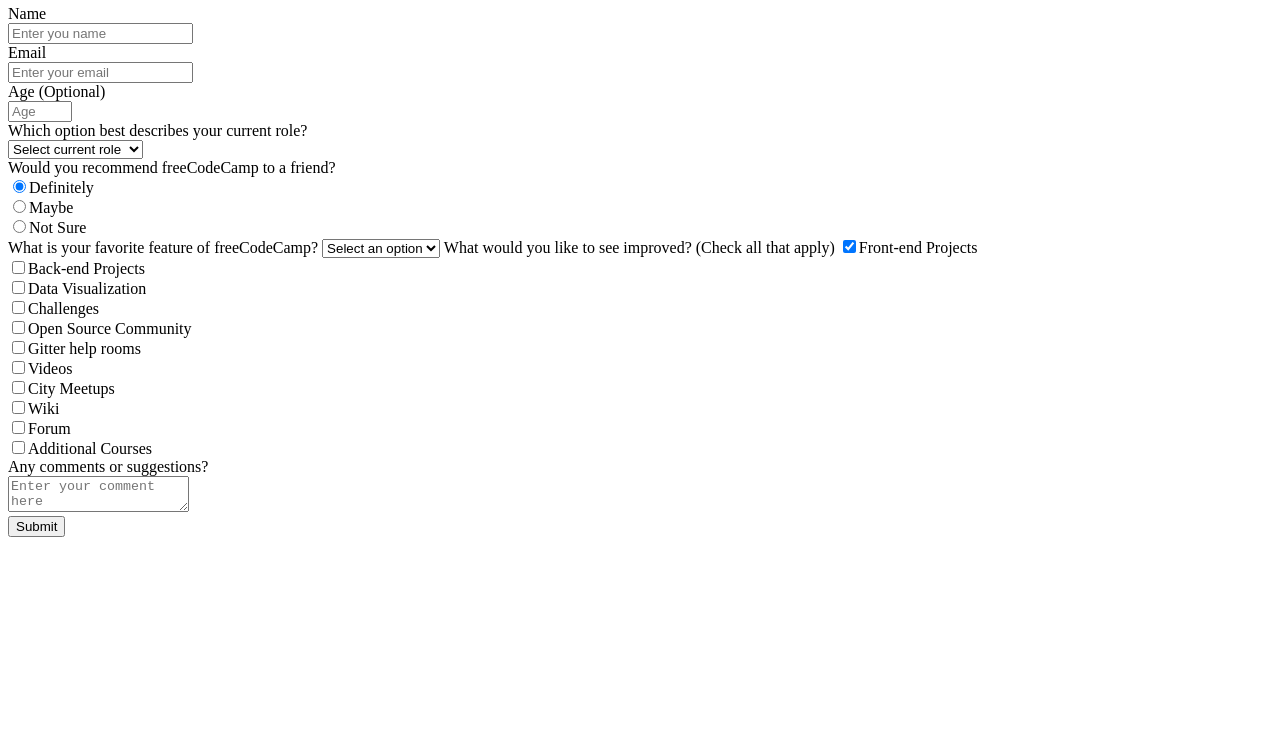
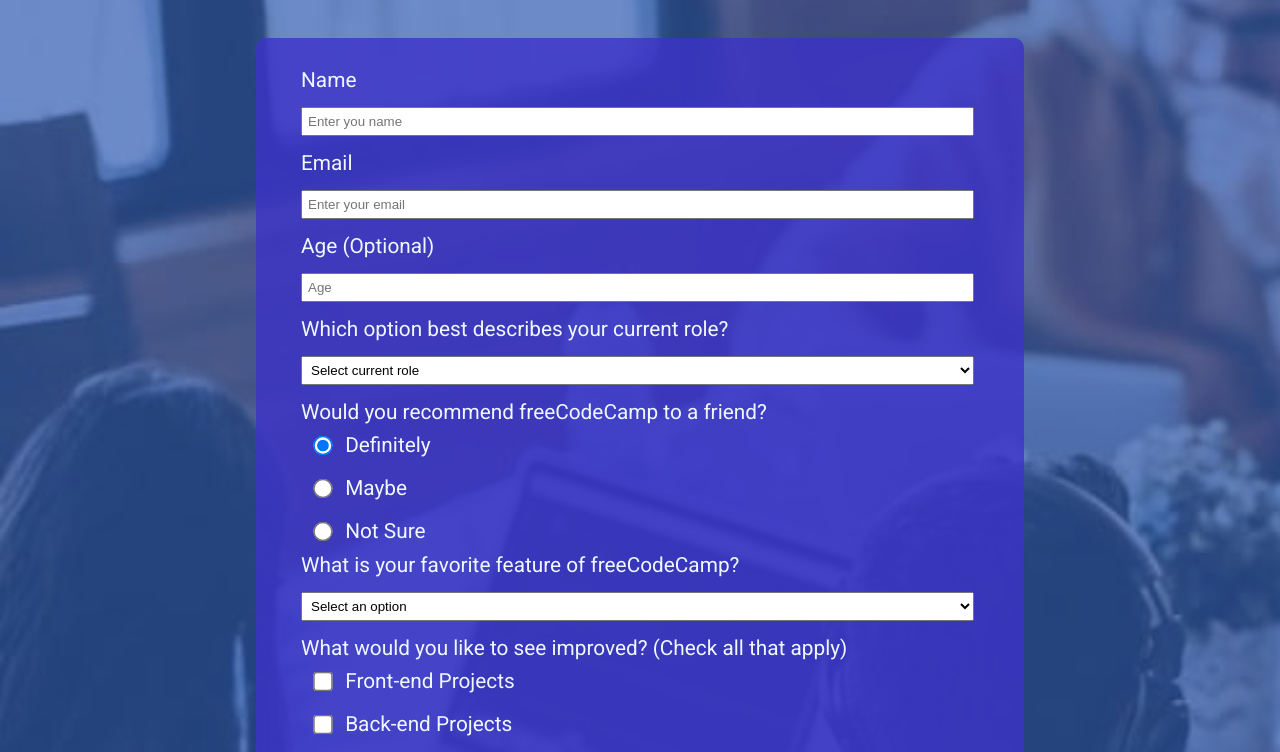
Before and after one commit to martinnajjar12/MohammedMartinProject, a plain HTML site: page index.html in a window 1280 px wide. Shown: the part 109-861 px from the top of the page. Before the commit the page ends 800 px from the top, so only its background shows below. Drawn offline with Linux system fonts and the light colour scheme.

Commit message:
CSS codes

```diff
--- a/css/style.css
+++ b/css/style.css
@@ -0,0 +1,86 @@
+* {
+  margin: 0;
+  padding: 0;
+  box-sizing: border-box;
+}
+
+body {
+  background-image: url("../pic.jpeg");
+  background-size: cover;
+  background-repeat: no-repeat;
+  text-align: center;
+  font-family: Roboto, Arial, Helvetica, sans-serif;
+  color: aliceblue;
+}
+
+.emptyDiv {
+  height: 25vh;
+}
+
+.container {
+  background-color: rgba(50, 100, 200, 0.6);
+}
+
+#formDiv {
+  background-color: rgba(60, 50, 200, 0.8);
+  margin: 0 auto;
+  width: 60%;
+  border-radius: 10px;
+  padding: 30px;
+  text-align: left;
+}
+
+label {
+  font-size: 1.3em;
+  margin: 15px;
+}
+
+input {
+  margin: 15px;
+  padding: 5px;
+  width: 95%;
+}
+
+select {
+  margin: 15px;
+  padding: 5px;
+  width: 95%;
+}
+
+.radio {
+  max-width: 2%;
+  transform: scale(1.5);
+}
+
+textarea {
+  margin: 15px;
+  padding: 5px;
+  width: 95%;
+  height: 20vh;
+}
+
+button {
+  margin: 15px;
+  padding: 5px;
+  width: 95%;
+  background-color: rgb(66, 235, 66);
+  border-radius: 5px;
+  border: none;
+  height: 45px;
+  color: white;
+  font-size: 1.3em;
+}
+
+button:hover {
+  background-color: rgb(133, 236, 133);
+  box-shadow: 3px #aaaaaa;
+  cursor: pointer;
+}
+
+#title {
+  padding: 40px 40px 10px 40px;
+}
+
+#description {
+  padding: 0px 40px 40px 40px;
+}
--- a/index.html
+++ b/index.html
@@ -4,13 +4,19 @@
     <meta charset="UTF-8" />
     <title>Fork Me! FCC: Test Suite Template</title>
     <link rel="stylesheet" href="css/style.css" />
+    <link
+      rel="stylesheet"
+      href="http://fonts.googleapis.com/css?family=Roboto"
+    />
   </head>
 
   <body>
+    <div class="container">
       <h1 id="title">freeCodeCamp Survey Form</h1>
       <p id="description">
         Thank you for taking the time to help us improve the platform
       </p>
+      <div id="formDiv">
         <form id="survey-form">
           <label id="name-label">Name</label> <br />
           <input type="text" id="name" placeholder="Enter you name" />
@@ -19,9 +25,17 @@
           <input type="email" id="email" placeholder="Enter your email" />
           <br />
           <label id="number-label">Age <span>(Optional)</span></label> <br />
-      <input type="number" id="number" min="0" max="100" placeholder="Age" />
+          <input
+            type="number"
+            id="number"
+            min="0"
+            max="100"
+            placeholder="Age"
+          />
           <br />
-      <label>Which option best describes your current role?</label>
+          <label class="title"
+            >Which option best describes your current role?</label
+          >
           <br />
           <select id="dropdown">
             <option value="" disabled selected>Select current role</option>
@@ -32,18 +46,36 @@
             <option>Other</option>
           </select>
           <br />
-      <label>Would you recommend freeCodeCamp to a friend?</label>
+          <label class="title"
+            >Would you recommend freeCodeCamp to a friend?</label
+          >
           <br />
           <label
-        ><input type="radio" name="recommendation" checked />Definitely</label
+            ><input
+              class="radio"
+              type="radio"
+              name="recommendation"
+              checked
+            />Definitely</label
           >
           <br />
-      <label><input type="radio" name="recommendation" />Maybe</label>
+          <label
+            ><input
+              class="radio"
+              type="radio"
+              name="recommendation"
+            />Maybe</label
+          >
           <br />
-      <label><input type="radio" name="recommendation" />Not Sure</label>
+          <label
+            ><input class="radio" type="radio" name="recommendation" />Not
+            Sure</label
+          >
           <br />
 
-      <label>What is your favorite feature of freeCodeCamp?</label>
+          <label class="title"
+            >What is your favorite feature of freeCodeCamp?</label
+          >
           <select id="dropdown">
             <option value="" disabled selected>Select an option</option>
             <option>Challenges</option>
@@ -52,48 +84,82 @@
             <option>Open Source</option>
           </select>
 
-      <label
+          <label class="title"
             >What would you like to see improved?
             <span>(Check all that apply)</span></label
           >
+          <br />
           <label
-        ><input type="checkbox" value="Front-end Projects" checked />Front-end
-        Projects</label
+            ><input
+              class="radio"
+              type="checkbox"
+              value="Front-end Projects"
+            />Front-end Projects</label
           >
           <br />
           <label
-        ><input type="checkbox" value="Back-end Projects" />Back-end
-        Projects</label
+            ><input
+              class="radio"
+              type="checkbox"
+              value="Back-end Projects"
+            />Back-end Projects</label
           >
           <br />
           <label
-        ><input type="checkbox" value="Data Visualization" />Data
-        Visualization</label
-      >
-      <br />
-      <label><input type="checkbox" value="Challenges" />Challenges</label>
-      <br />
-      <label
-        ><input type="checkbox" value="Open Source Community" />Open Source
-        Community</label
+            ><input
+              class="radio"
+              type="checkbox"
+              value="Data Visualization"
+            />Data Visualization</label
           >
           <br />
           <label
-        ><input type="checkbox" value="Gitter help rooms" />Gitter help
-        rooms</label
+            ><input
+              class="radio"
+              type="checkbox"
+              value="Challenges"
+            />Challenges</label
           >
           <br />
-      <label><input type="checkbox" value="Videos" />Videos</label>
-      <br />
-      <label><input type="checkbox" value="City Meetups" />City Meetups</label>
-      <br />
-      <label><input type="checkbox" value="Wiki" />Wiki</label>
-      <br />
-      <label><input type="checkbox" value="Forum" />Forum</label>
+          <label
+            ><input
+              class="radio"
+              type="checkbox"
+              value="Open Source Community"
+            />Open Source Community</label
+          >
           <br />
           <label
-        ><input type="checkbox" value="Additional Courses" />Additional
-        Courses</label
+            ><input
+              class="radio"
+              type="checkbox"
+              value="Gitter help rooms"
+            />Gitter help rooms</label
+          >
+          <br />
+          <label
+            ><input class="radio" type="checkbox" value="Videos" />Videos</label
+          >
+          <br />
+          <label
+            ><input class="radio" type="checkbox" value="City Meetups" />City
+            Meetups</label
+          >
+          <br />
+          <label
+            ><input class="radio" type="checkbox" value="Wiki" />Wiki</label
+          >
+          <br />
+          <label
+            ><input class="radio" type="checkbox" value="Forum" />Forum</label
+          >
+          <br />
+          <label
+            ><input
+              class="radio"
+              type="checkbox"
+              value="Additional Courses"
+            />Additional Courses</label
           >
           <br />
 
@@ -101,9 +167,10 @@
           <textarea placeholder="Enter your comment here"></textarea> <br />
           <button type="submit">Submit</button>
         </form>
+      </div>
+      <div class="emptyDiv"></div>
+    </div>
     <script src="https://cdn.freecodecamp.org/testable-projects-fcc/v1/bundle.js"></script>
     <script src="js/index.js"></script>
   </body>
-
-
 </html>
```
Also changed, not shown: pic.jpeg (added). Lines whose indentation alone changed are shown as unchanged.
